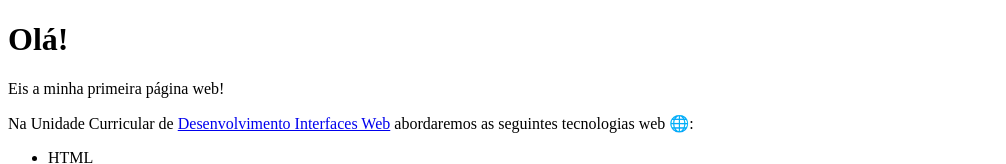
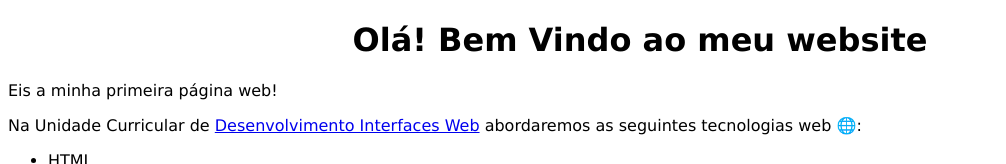
Before and after one commit to lucasmouraULHT/lucasmouraULHT.github.io, a plain HTML site: page index.html in a window 1280 px wide. Shown: the top 164 px of the page, without its empty margins (0-1006 px from the left). Drawn offline with Linux system fonts and the light colour scheme.

Commit message:
Update files

```diff
--- a/index.html
+++ b/index.html
@@ -4,9 +4,12 @@
     <meta charset="UTF-8">
     <meta name="viewport" content="width=device-width, initial-scale=1.0">
     <title>Desenvolvimento Interfaces Web!</title>
+    <link rel="stylesheet" href="styles.css">
 </head>
 <body>
-    <h1>Olá!</h1>
+    <div>
+        <h1>Olá! Bem Vindo ao meu website</h1>
+    </div>
     <p>Eis a minha  primeira página web!</p>
     <p>Na Unidade Curricular de <a href="https://moodle.ensinolusofona.pt/course/view.php?id=28717">Desenvolvimento Interfaces Web</a> abordaremos as seguintes  tecnologias web &#127760;:</p>
 
@@ -17,8 +20,9 @@
         <li>React e Next.js</li>
     </ul>
     <p>Iremos criar  soluções criativas!</p>
-
-    <img src="images/diw.svg" alt="Desenvolvimento Interfaces Web">
+    <div>
+        <img src="images/diw.svg" alt="Desenvolvimento Interfaces Web">
+    </div>
 
 </body>
 </html>
--- /dev/null
+++ b/styles.css
@@ -0,0 +1,10 @@
+body{
+    font-family: verdana;
+}
+
+img{
+
+}
+div{
+    text-align: center;
+}
```
